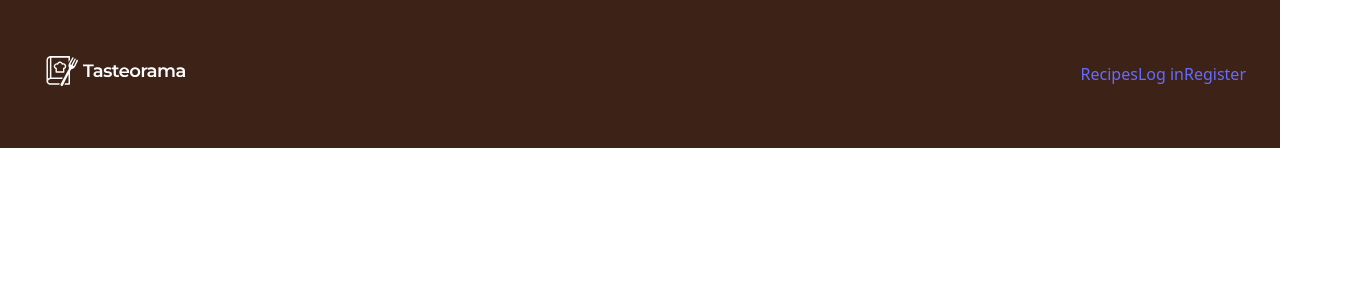
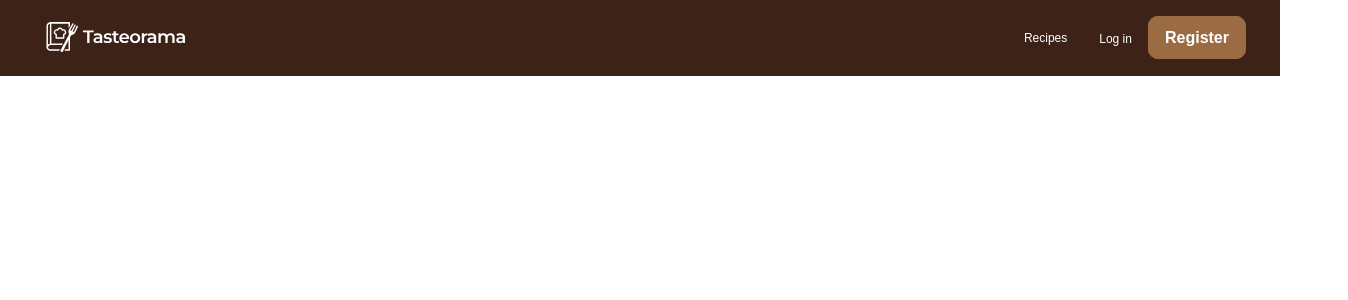
Before and after one commit to statsik/Tasteorama-front, a React (Vite) app: page / in a window 1280 px wide. Shown: the top 300 px of the page, 1348 px wide, since content can reach past the window. Built offline with nearby package versions, Linux system fonts and the light colour scheme.

Commit message:
Header-styles-for-non-auth-user

```diff
--- a/src/components/AuthNav/AuthNav.jsx
+++ b/src/components/AuthNav/AuthNav.jsx
@@ -12,7 +12,7 @@ const AuthNav = () => {
       <NavLink to='/login' className={handleActiveClass}>
         Log in
       </NavLink>
-      <NavLink to='/register' className={clsx(css['RegisterLink'])}>
+      <NavLink to='/register' className={clsx(css['register-link'])}>
         Register
       </NavLink>
     </div>
--- a/src/components/AuthNav/AuthNav.module.css
+++ b/src/components/AuthNav/AuthNav.module.css
@@ -0,0 +1,19 @@
+.auth-nav-wrapper{
+    color:var(--header-color);
+}
+.register-link{
+    font-family: var(--font-family);
+    font-weight: 600;
+    font-size: 16px;
+    line-height: 100%;
+    padding: 12px 16px;
+    border: 1px solid rgba(155, 108, 67, 1);
+    background-color: rgba(155, 108, 67, 1);
+    border-radius: 10px;
+}
+
+@media (min-width: 768px) {
+    .navLink{
+        margin-right: 16px;
+    }
+}
--- a/src/components/Container/Container.module.css
+++ b/src/components/Container/Container.module.css
@@ -1,14 +1,15 @@
 .container{
     width: 100%;
-    padding: 16px 0;
+    padding: 0 16px;
+    box-sizing: border-box;
 }
 @media only screen and (min-width: 768px) {
   .container {
-    padding: 48px 34px;
+    padding: 0 34px;
   }
 }
 @media only screen and (min-width: 1440px) {
   .container {
-    padding: 48px 107.5px;
+    padding: 0 107.5px;
   }
 }
--- a/src/components/Header/Header.module.css
+++ b/src/components/Header/Header.module.css
@@ -1,9 +1,17 @@
 .headerWrapper{
     display: flex;
-    flex-direction: row;
     justify-content: center;
     align-items: center;
     background-color: rgba(61, 34, 24, 1);
-    width: 100%;
-    margin: 0 auto;
+    max-width: 100%;
+    box-sizing: border-box;
+    padding: 14px 0;
+    font-family: var(--font-family);
+    font-weight: 600;
+    font-style: 'SemiBold';
+    font-size: 12px;
+    line-height: 100%;
+    letter-spacing: 0%;
+    vertical-align: middle;
+    color: var(--header-color);
 }
--- a/src/components/Navigation/Navigation.module.css
+++ b/src/components/Navigation/Navigation.module.css
@@ -2,29 +2,32 @@
     display: flex;
     justify-content: space-between;
     align-items: center;
-}
-.nav-recipes{
-    display: flex;
-    justify-content: center;
-    align-items: center;
-}
-.nav-recipes{
-    display: flex;
-    justify-content: space-between;
+    color: var(--header-color);
+    font-family: var(--font-family);
 }
 .linkUserMenuAuthNavContainer{
-    display: flex;
     display: none;
 }
 .nav-burger{
     display: flex;
+    background-color: inherit;
+    color: azure;
+}
+.logo{
+    width: 165px;
+    height: 46px;
 }
 
 @media (min-width: 768px) {
     .linkUserMenuAuthNavContainer{
         display: flex;
+        align-items: center;
+        justify-content: center;
     }
     .nav-burger{
         display: none;
     }
+    .recipes-nav{
+        margin-right: 32px;
+    }
 }
--- a/src/index.css
+++ b/src/index.css
@@ -1,5 +1,6 @@
 :root {
-  font-family: system-ui, Avenir, Helvetica, Arial, sans-serif;
+  --font-family: 'Montserrat', sans-serif;
+  --secondary-font-family: 'Merienda', sans-serif;
   line-height: 1.5;
   font-weight: 400;
 
@@ -11,21 +12,18 @@
   text-rendering: optimizeLegibility;
   -webkit-font-smoothing: antialiased;
   -moz-osx-font-smoothing: grayscale;
+
+  --header-color: #FFFF;
 }
 
 a {
   font-weight: 500;
-  color: #646cff;
-  text-decoration: inherit;
-}
-a:hover {
-  color: #535bf2;
+  color: var(--header-color);
+  text-decoration: none;
 }
 
 body {
   margin: 0;
-  min-width: 320px;
-  min-height: 100vh;
 }
 
 h1 {
@@ -44,9 +42,6 @@ button {
   cursor: pointer;
   transition: border-color 0.25s;
 }
-button:hover {
-  border-color: #646cff;
-}
 button:focus,
 button:focus-visible {
   outline: 4px auto -webkit-focus-ring-color;
@@ -54,11 +49,7 @@ button:focus-visible {
 
 @media (prefers-color-scheme: light) {
   :root {
-    color: #213547;
     background-color: #ffffff;
-  }
-  a:hover {
-    color: #747bff;
   }
   button {
     background-color: #f9f9f9;
```
Also changed, not shown: src/components/Navigation/Navigation.jsx (line endings or trailing spaces).
